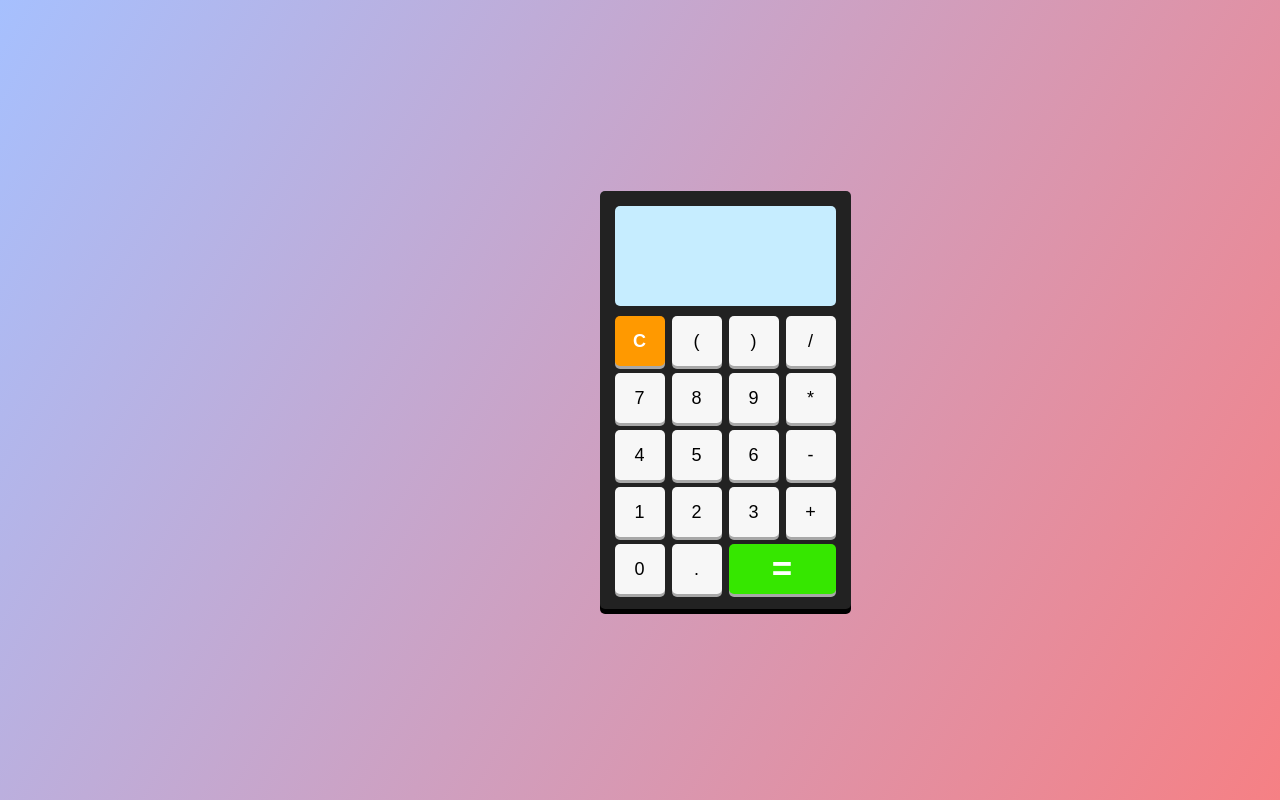
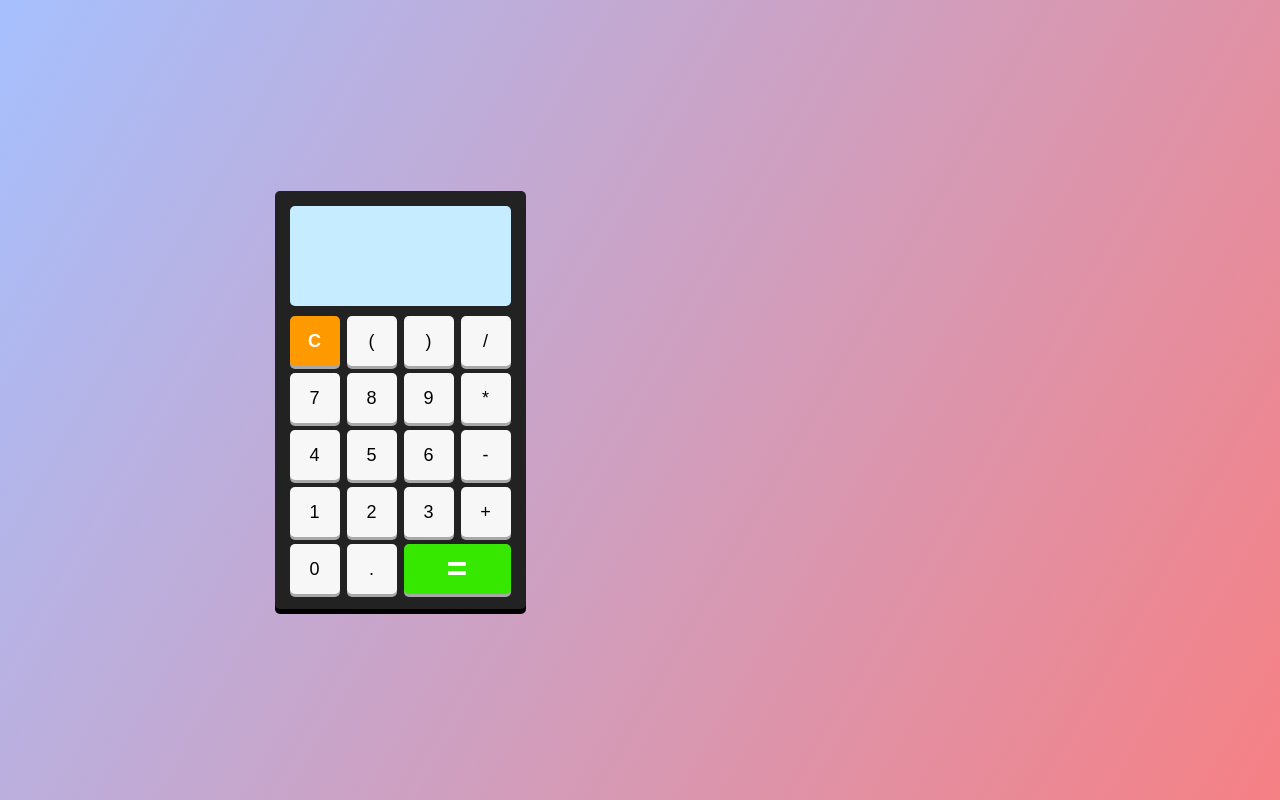
Before and after one commit to abdoulayeba50/Calculatrice, a plain HTML site: page index.html in a window 1280 px wide. Drawn offline with Linux system fonts and the light colour scheme.

Commit message:
Update style.css

```diff
--- a/style.css
+++ b/style.css
@@ -15,7 +15,6 @@ body{
 .calculatrice{
     background-color: #222222;
     display: flex;
-    margin-left: 650px;
     flex-direction: column;
     padding: 15px;
     border-radius: 5px;
```
